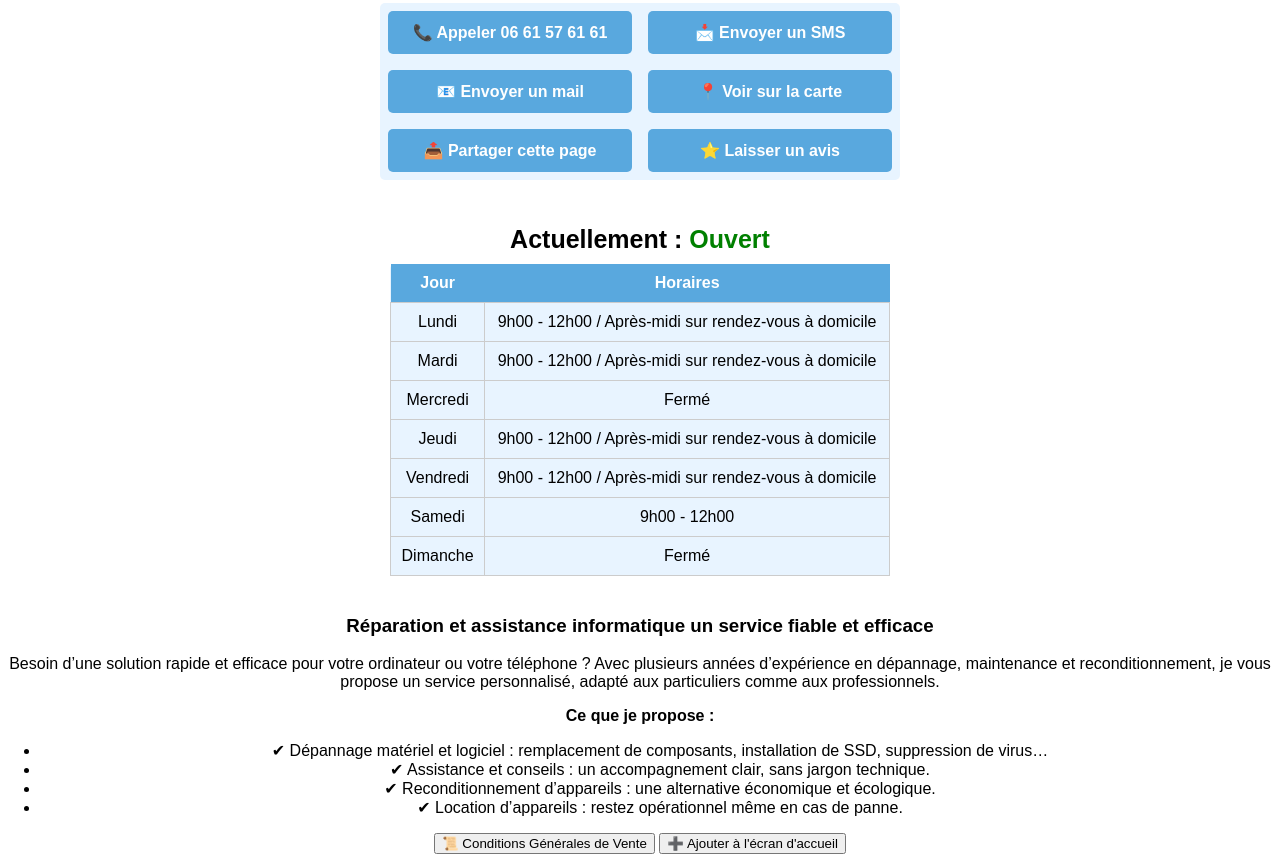
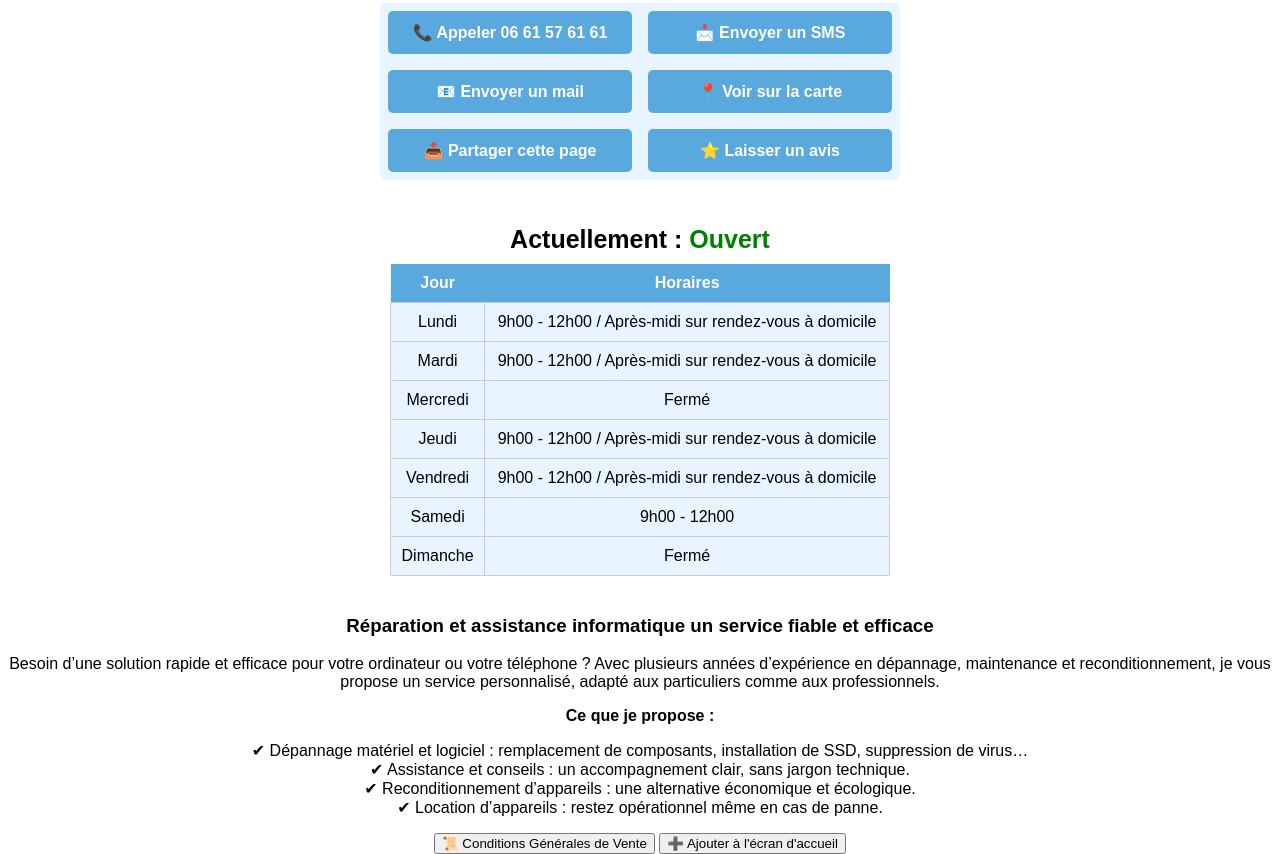
Before and after one commit to Flavien124/Flavien.informatique, a plain HTML site: page index.html in a window 1280 px wide. Shown: the part 293-1147 px from the top of the page. Drawn offline with Linux system fonts and the light colour scheme.

Commit message:
Update index.html

```diff
--- a/index.html
+++ b/index.html
@@ -209,6 +209,15 @@
             text-decoration: underline red; /* Soulignement rouge */
             font-weight: bold; /* Texte en gras */
         }
+        .about ul {
+    list-style-type: none; /* Supprime les puces */
+    padding-left: 0; /* Supprime le padding par défaut à gauche */
+    text-align: center; /* Centre le texte si nécessaire */
+}
+
+.about li {
+    display: block; /* Assure que chaque élément de la liste est sur une nouvelle ligne */
+}
     </style>
 </head>
 <body>
```
